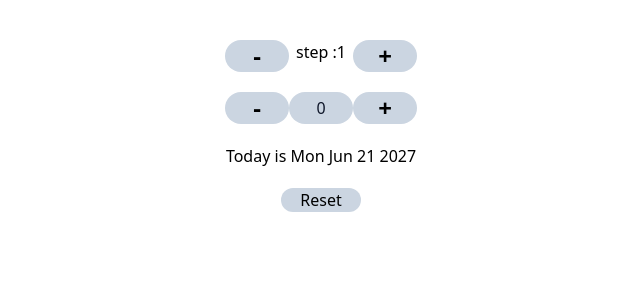
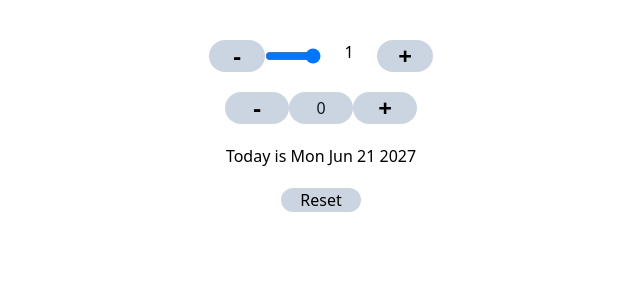
Before and after one commit to parisaMontakhab/Step-message, a React (Vite) app in the folder msg-step/: page / in a window 1280 px wide. Shown: the top 300 px of the page, without its empty margins (319-959 px from the left). Built offline with nearby package versions, Linux system fonts and the light colour scheme.

Commit message:
refactor: chnaged step to range

```diff
--- a/msg-step/src/App.jsx
+++ b/msg-step/src/App.jsx
@@ -108,14 +108,15 @@ function ChallengeOne() {
 
   return (
     <div className="text-center mt-10">
-      <div className="grid grid-cols-3 w-48 mx-auto mb-5">
+      <div className="grid grid-cols-4 w-56 mx-auto mb-5">
         <button
           onClick={handleMinesStep}
           className="bg-slate-300 rounded-full font-bold text-2xl "
         >
           -
         </button>
-        <p>step :{step} </p>
+        <input type="range" id={step} name="step" min="0" max="10"/>
+        <lable for="step">{step}</lable>
         <button
           onClick={hanldlePlusStep}
           className="bg-slate-300 rounded-full font-bold text-2xl "
```
